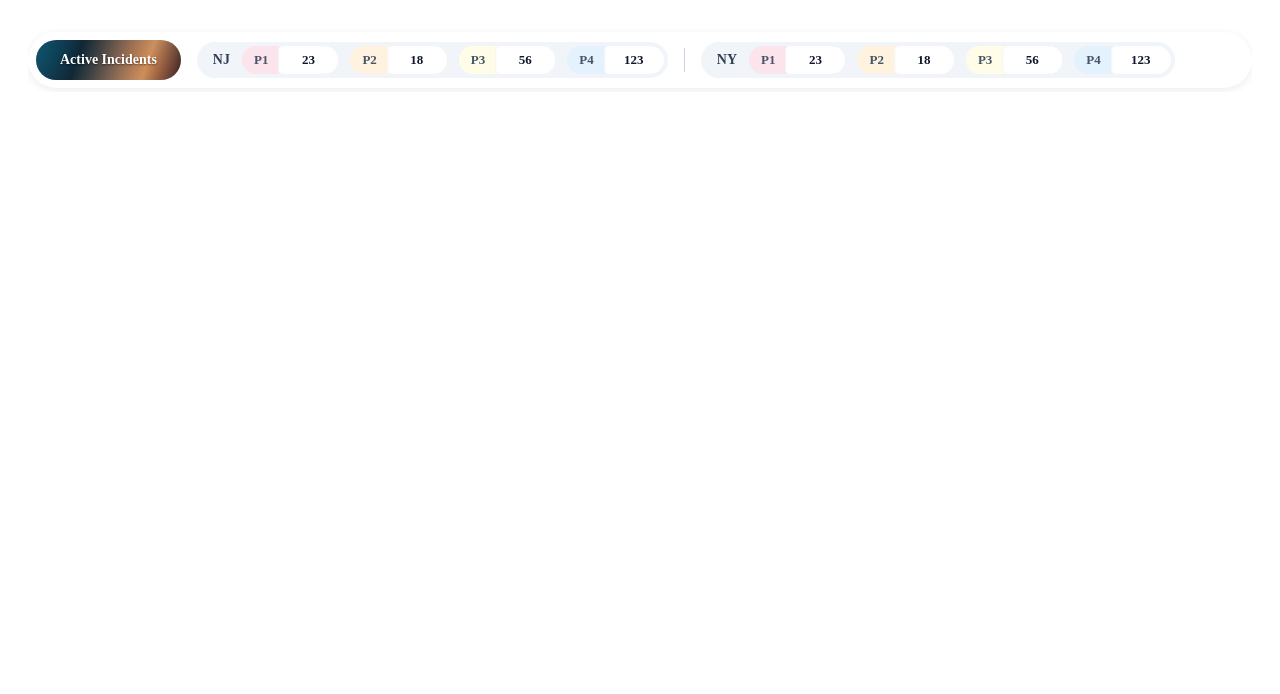
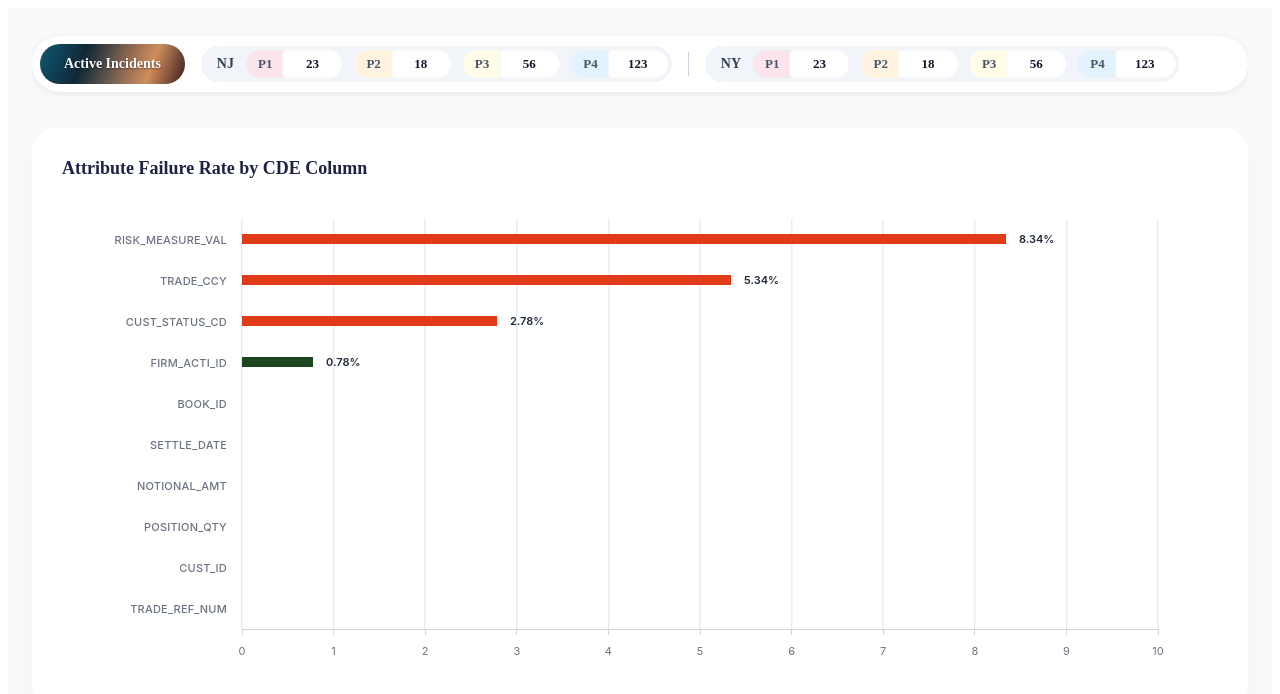
Before and after one commit to sdshaheer/bank, a React (Vite) app: page / in a window 1280 px wide. Shown: the top 694 px of the page. Built offline with nearby package versions, Linux system fonts and the light colour scheme; what ag-grid-community would draw is missing.

Commit message:
added attribute failure

```diff
--- a/src/App.jsx
+++ b/src/App.jsx
@@ -8,11 +8,21 @@ import ApiStatusCard from "./components/api/ApiStatusCard";
 import OutboundDashboard from "./components/outbound/OutboundDashboard";
 import AccessGrid from "./components/access/AccessGrid";
 import ActiveIncidentsBar from "./components/topbar/ActiveIncidentsBar";
+import AttributeFailureOverview from "./components/attributeFailure/AttributeFailureOverview";
 
 const App = () => {
   return (
-    <div style={{ padding: '20px', display: 'flex', flexDirection: 'column', gap: '24px' }}>
+    <div style={{
+      padding: '24px',
+      display: 'flex',
+      flexDirection: 'column',
+      gap: '32px',
+      backgroundColor: '#f8fafc', // Premium soft grayish-blue background matching the image
+      minHeight: '100vh',
+      boxSizing: 'border-box'
+    }}>
       <ActiveIncidentsBar />
+      <AttributeFailureOverview />
       {/* <OutboundDashboard /> */}
       {/* <AccessGrid /> */}
     </div>
--- /dev/null
+++ b/src/components/attributeFailure/AttributeFailureOverview.jsx
@@ -0,0 +1,166 @@
+import React from 'react';
+import Highcharts from 'highcharts';
+import HighchartsReact from 'highcharts-react-official';
+
+const AttributeFailureOverview = () => {
+  const chartOptions = {
+    chart: {
+      type: 'bar',
+      backgroundColor: 'transparent',
+      height: 480,
+      marginRight: 60, // Leave space for labels
+      marginLeft: 180, // Leave space for long category names
+      marginTop: 20,
+      marginBottom: 50,
+      spacingBottom: 15,
+      spacingTop: 10,
+      spacingLeft: 10,
+      spacingRight: 10
+    },
+    title: {
+      text: null
+    },
+    credits: {
+      enabled: false
+    },
+    xAxis: {
+      categories: [
+        'RISK_MEASURE_VAL',
+        'TRADE_CCY',
+        'CUST_STATUS_CD',
+        'FIRM_ACTI_ID',
+        'BOOK_ID',
+        'SETTLE_DATE',
+        'NOTIONAL_AMT',
+        'POSITION_QTY',
+        'CUST_ID',
+        'TRADE_REF_NUM'
+      ],
+      reversed: true, // index 0 at the top
+      labels: {
+        align: 'right',
+        style: {
+          color: '#6b7280',
+          fontSize: '11px',
+          fontFamily: '"Inter", -apple-system, BlinkMacSystemFont, sans-serif',
+          fontWeight: '500',
+          letterSpacing: '0.02em'
+        }
+      },
+      lineWidth: 0,
+      tickWidth: 0,
+      gridLineWidth: 0
+    },
+    yAxis: {
+      min: 0,
+      max: 10,
+      tickInterval: 1,
+      gridLineColor: '#E6ECF4', // Thin light blue/grey vertical grid lines
+      gridLineWidth: 1.5,
+      title: {
+        text: null
+      },
+      labels: {
+        style: {
+          color: '#6b7280',
+          fontSize: '11px',
+          fontFamily: '"Inter", -apple-system, BlinkMacSystemFont, sans-serif'
+        }
+      },
+      lineWidth: 1,
+      lineColor: '#D1D5DB', // Thin line at the bottom
+      tickWidth: 1,
+      tickColor: '#D1D5DB',
+      tickLength: 6,
+      opposite: false
+    },
+    legend: {
+      enabled: false
+    },
+    tooltip: {
+      useHTML: true,
+      backgroundColor: '#1e293b',
+      borderWidth: 0,
+      borderRadius: 8,
+      shadow: true,
+      style: {
+        color: '#ffffff',
+        fontFamily: '"Inter", sans-serif',
+        fontSize: '12px'
+      },
+      formatter: function () {
+        return `<div style="padding: 4px 8px;">
+          <strong style="color: #94a3b8; font-size: 10px; text-transform: uppercase;">${this.x}</strong><br/>
+          <span style="font-size: 13px; font-weight: 600; color: #f8fafc;">Failure Rate: ${this.y}%</span>
+        </div>`;
+      }
+    },
+    plotOptions: {
+      bar: {
+        pointWidth: 10, // Sleek thin bars matching the design
+        borderRadius: 0, // Sharp ends
+        borderWidth: 0,
+        groupPadding: 0.1,
+        pointPadding: 0.05,
+        states: {
+          hover: {
+            brightness: 0.1
+          }
+        },
+        dataLabels: {
+          enabled: true,
+          inside: false,
+          align: 'left',
+          x: 8,
+          verticalAlign: 'middle',
+          style: {
+            fontSize: '11px',
+            fontFamily: '"Inter", -apple-system, BlinkMacSystemFont, sans-serif',
+            fontWeight: '600',
+            color: '#1f2937',
+            textOutline: 'none'
+          },
+          formatter: function () {
+            return this.y > 0 ? this.y.toFixed(2) + '%' : '';
+          }
+        }
+      }
+    },
+    series: [
+      {
+        name: 'Failure Rate',
+        data: [
+          { y: 8.34, color: '#E13B19' }, // Warm vermillion red/orange
+          { y: 5.34, color: '#E13B19' },
+          { y: 2.78, color: '#E13B19' },
+          { y: 0.78, color: '#1E4620' }, // Forest green
+          { y: 0, color: 'transparent' },
+          { y: 0, color: 'transparent' },
+          { y: 0, color: 'transparent' },
+          { y: 0, color: 'transparent' },
+          { y: 0, color: 'transparent' },
+          { y: 0, color: 'transparent' }
+        ]
+      }
+    ]
+  };
+
+  return (
+    <div>
+      <div style={{
+        background: '#ffffff',
+        borderRadius: '24px',
+        padding: '30px',
+        boxShadow: '0 10px 30px rgba(0, 0, 0, 0.03)'
+      }}>
+        <h3 style={{ margin: '0 0 20px 0', fontSize: '18px', color: '#1e2243' }}>
+          Attribute Failure Rate by CDE Column
+        </h3>
+
+        <HighchartsReact highcharts={Highcharts} options={chartOptions} />
+      </div>
+    </div>
+  );
+};
+
+export default AttributeFailureOverview;
```
